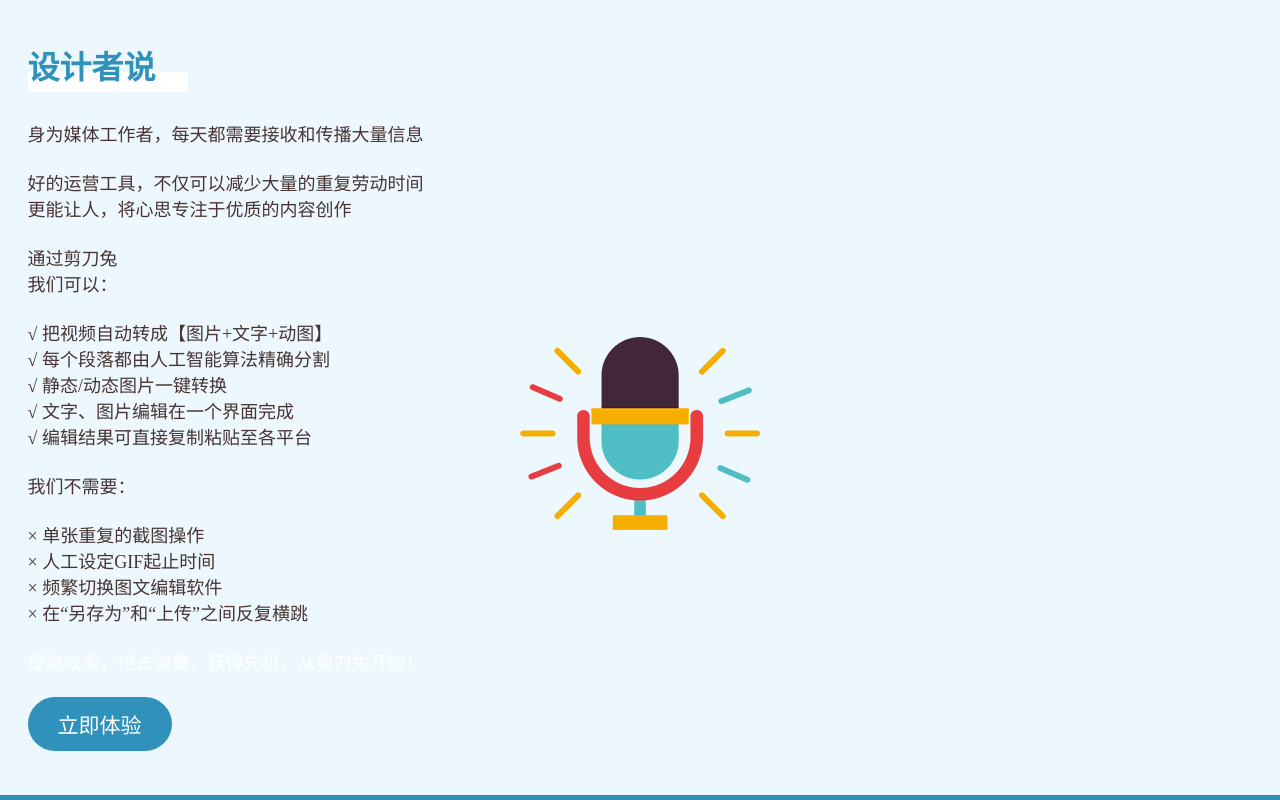
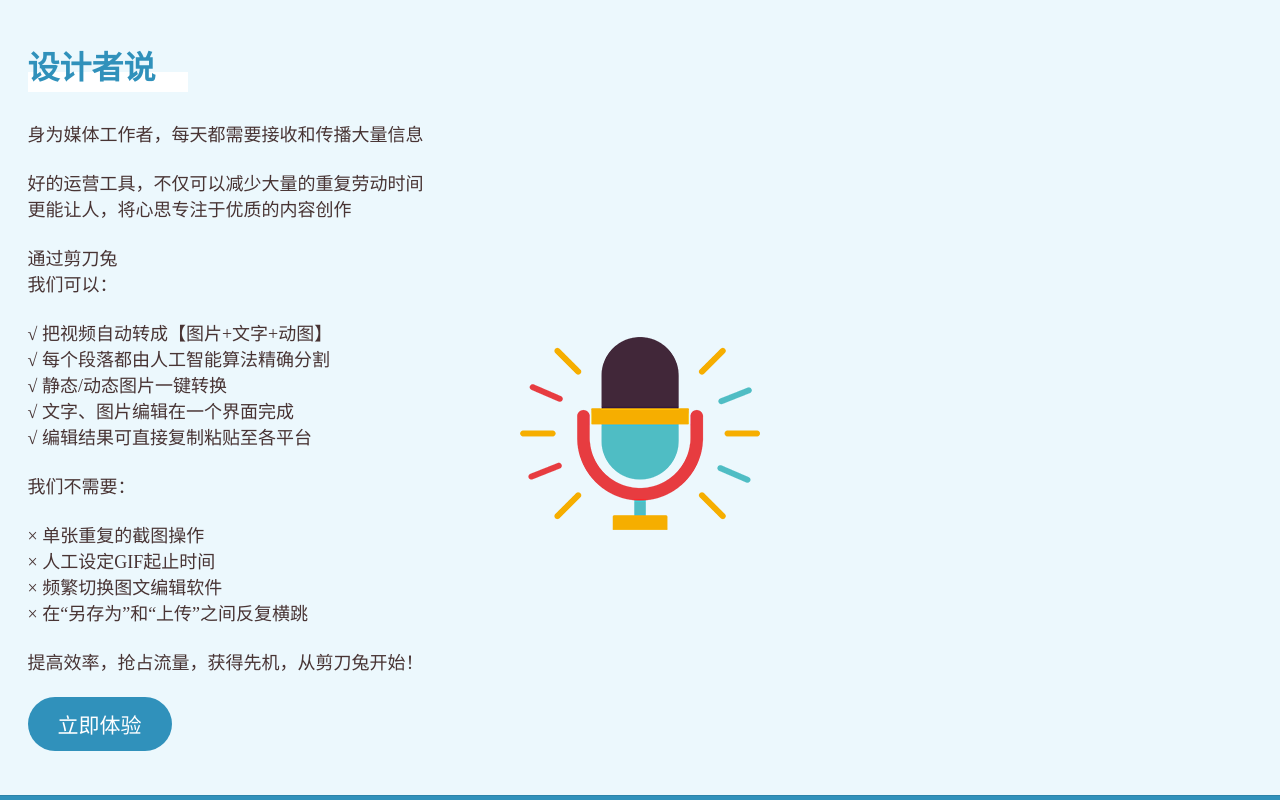
Before and after one commit to wizicer/sync-editool-site-qa, a browser extension: page index.html in a window 1280 px wide. Shown: the part 1500-2300 px from the top of the page. Drawn offline with Linux system fonts and the light colour scheme; no server answers.

Commit message:
Automated Release 214

```diff
--- a/index.html
+++ b/index.html
@@ -1893,7 +1893,7 @@
 
 
           <div class="section__normal--content" style="color: #fff;">
-            <span style="color:#483434;font-family:SourceHanSerifSC-Regular;">身为媒体工作者，每天都需要接收和传播大量信息<br/><br/> 好的运营工具，不仅可以减少大量的重复劳动时间 <br/> 更能让人，将心思专注于优质的内容创作<br/><br/> 通过剪刀兔 <br/> 我们可以：<br/><br/> √ 把视频自动转成【图片+文字+动图】<br/> √ 每个段落都由人工智能算法精确分割<br/> √ 静态/动态图片一键转换<br/> √ 文字、图片编辑在一个界面完成<br/> √ 编辑结果可直接复制粘贴至各平台<br/><br/> 我们不需要：<br/><br/> × 单张重复的截图操作<br/> × 人工设定GIF起止时间<br/> × 频繁切换图文编辑软件<br/> × 在“另存为”和“上传”之间反复横跳<br/><br/> </span> 提高效率，抢占流量，获得先机，从剪刀兔开始！<br/> </span> <br/> <a href="https://desk.editool.cn/"> <button class="homeBtn"> 立即体验 </button> </a>
+            <span style="color:#483434;font-family:SourceHanSerifSC-Regular;">身为媒体工作者，每天都需要接收和传播大量信息<br/><br/> 好的运营工具，不仅可以减少大量的重复劳动时间 <br/> 更能让人，将心思专注于优质的内容创作<br/><br/> 通过剪刀兔 <br/> 我们可以：<br/><br/> √ 把视频自动转成【图片+文字+动图】<br/> √ 每个段落都由人工智能算法精确分割<br/> √ 静态/动态图片一键转换<br/> √ 文字、图片编辑在一个界面完成<br/> √ 编辑结果可直接复制粘贴至各平台<br/><br/> 我们不需要：<br/><br/> × 单张重复的截图操作<br/> × 人工设定GIF起止时间<br/> × 频繁切换图文编辑软件<br/> × 在“另存为”和“上传”之间反复横跳<br/><br/> 提高效率，抢占流量，获得先机，从剪刀兔开始！<br/> <br/> <a href="https://desk.editool.cn/"> <button class="homeBtn"> 立即体验 </button> </a>
           </div>
 
       </div>
```
